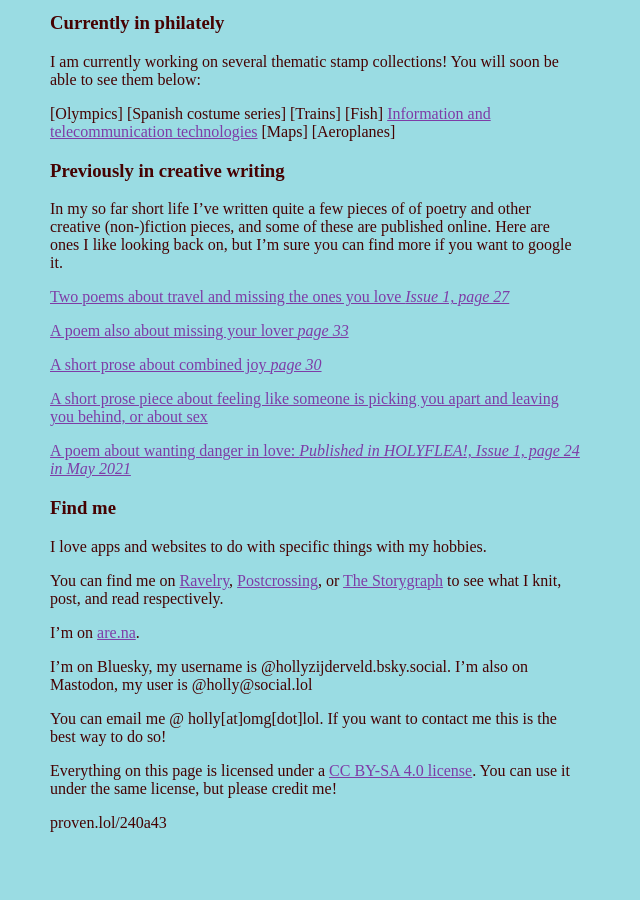
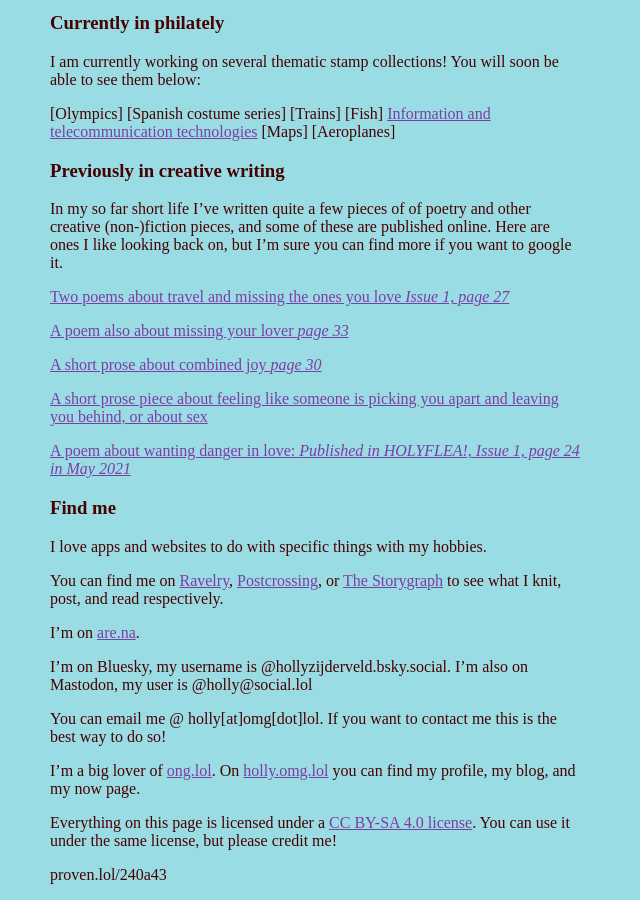
Before and after one commit to hollyz1jderveld/hollyz1jderveld.github.io, a Jekyll site: the page built from index.md, in a window 1280 px wide and 900 px high, scrolled down 1264 px. Shown: the whole window, without its empty margins (0-640 px from the left). Built offline with Jekyll 4.4.1, drawn with Linux system fonts in a browser that asks for light colours; some web fonts are replaced; Markdown is read by kramdown in place of the engine named in the settings; our own code applies the rules of GitHub Pages for plain Markdown files; before the commit the page ends 2112 px from its top, so only the background shows below that.

Commit message:
blog update

```diff
--- a/index.md
+++ b/index.md
@@ -7,7 +7,7 @@ layout: default
 Hi, I'm Holly! I'm an anthropologist (writer, researcher, student) passionate about craft, STS, and information/communication. I'm an avid knitter and philatelist, who enjoys floating around the internet a little.
 
 ### Projects & links
-[Index](https://docs.google.com/spreadsheets/d/1y4NmsSBaGFjlWp-sXLSMXYOCZxNIAE_ebl15iW0CsJI/edit?usp=sharing) / [Profile site: https://holly.omg.lol/](https://holly.omg.lol) / [Useful or Interesting resources from around the internet!](https://gl0bsec.github.io/fun_websites.html) (authored by [Shiva](https://gl0bsec.github.io/) and me) / [Reading list](https://hollyz1jderveld.github.io/reading-list/)
+[Blog](https://holly.weblog.lol/) / [Index](https://docs.google.com/spreadsheets/d/1y4NmsSBaGFjlWp-sXLSMXYOCZxNIAE_ebl15iW0CsJI/edit?usp=sharing) / [Profile site: https://holly.omg.lol/](https://holly.omg.lol) / [Useful or Interesting resources from around the internet!](https://gl0bsec.github.io/fun_websites.html) (authored by [Shiva](https://gl0bsec.github.io/) and me) / [Reading list](https://hollyz1jderveld.github.io/reading-list/)
 
 ### Currently in academic endeavours
 
@@ -59,6 +59,8 @@ I'm on Bluesky, my username is @hollyzijderveld.bsky.social. I'm also on Mastodo
 
 You can email me @ holly[at]omg[dot]lol. If you want to contact me this is the best way to do so!
 
+I'm a big lover of [ong.lol](https://omg.lol/). On [holly.omg.lol](https://holly.omg.lol/) you can find my profile, my blog, and my now page.
+
 Everything on this page is licensed under a [CC BY-SA 4.0 license](https://creativecommons.org/licenses/by-sa/4.0/). You can use it under the same license, but please credit me!
 
 proven.lol/240a43
```
